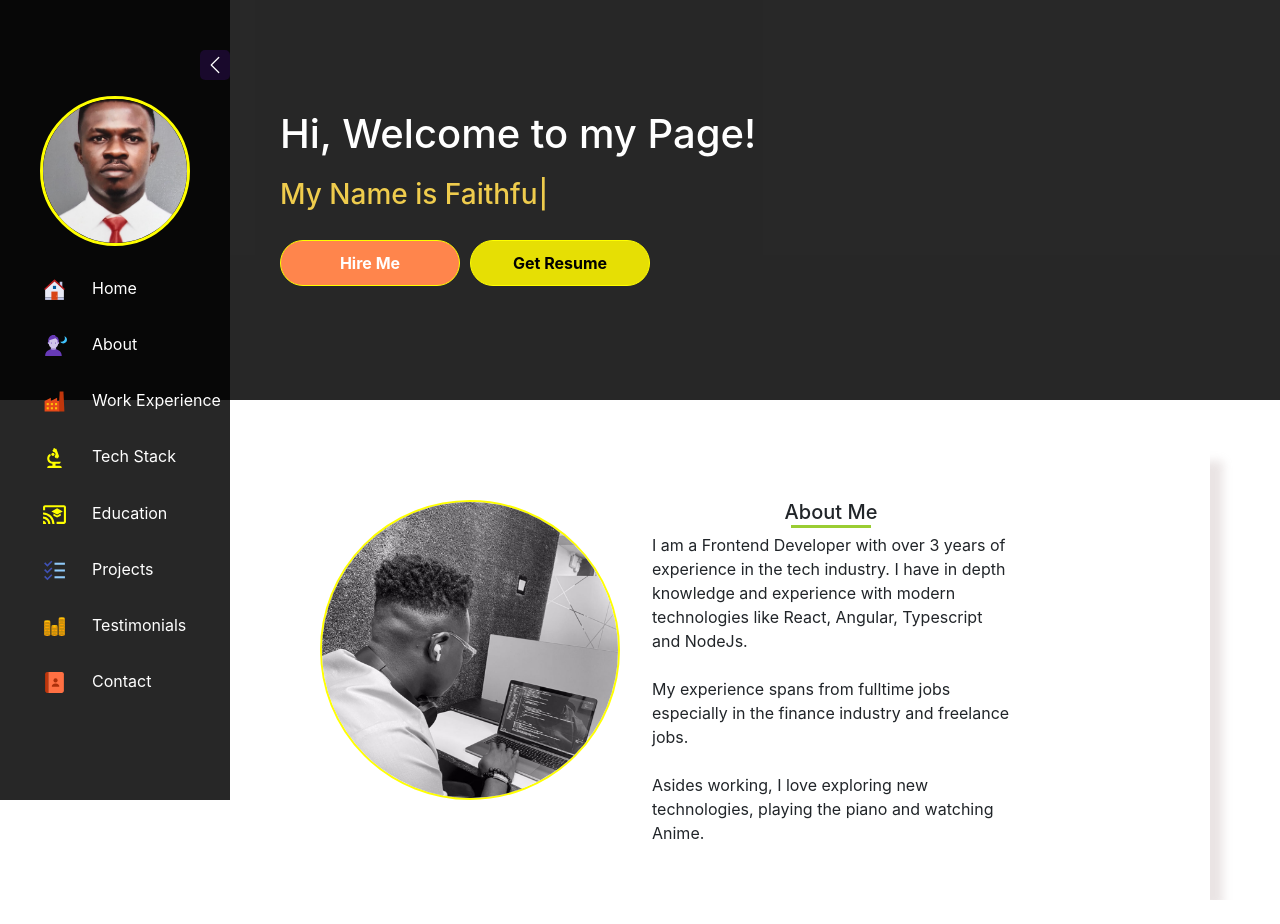
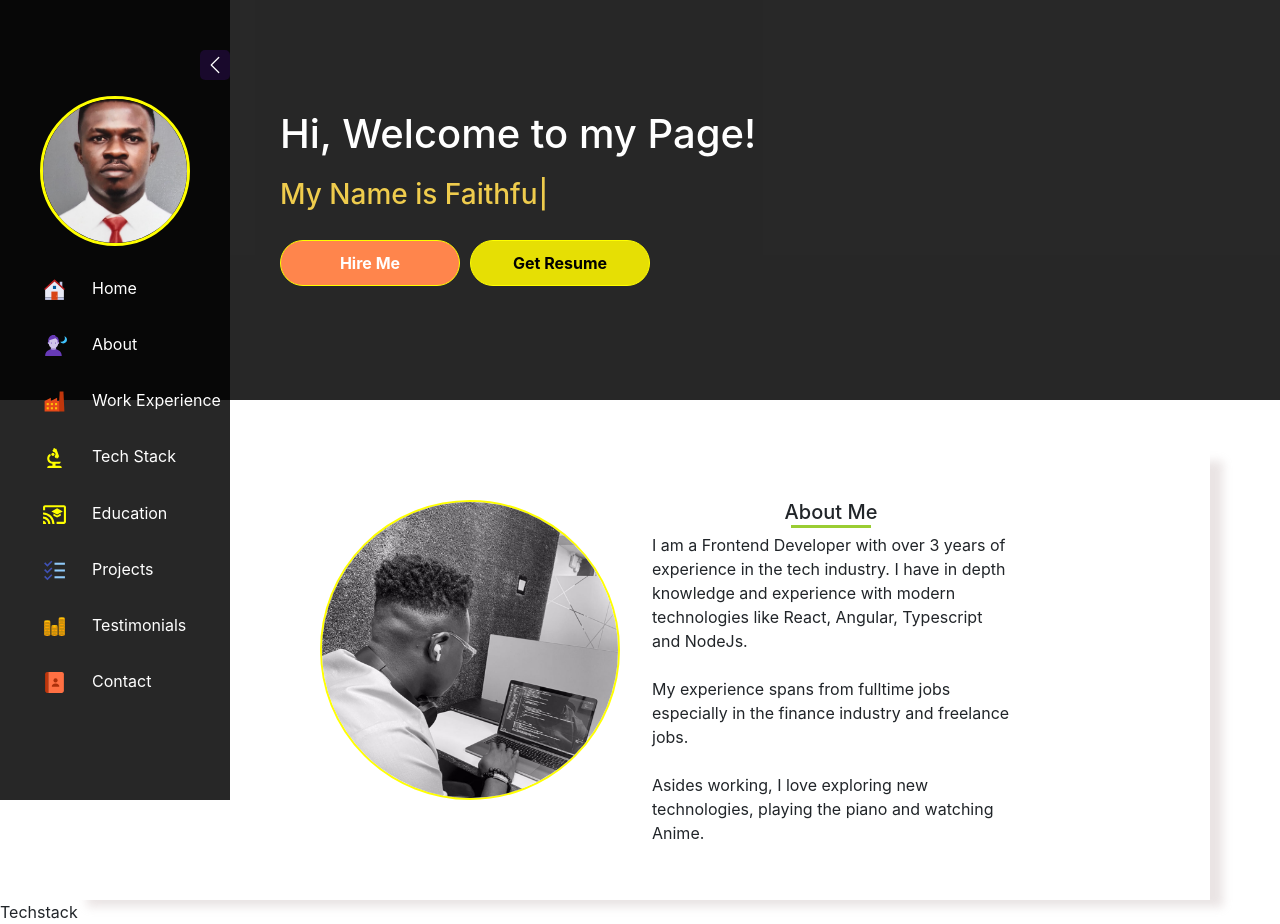
Before and after one commit to faithfulonoriobakpo/portfolio-website-react, a React (Create React App) app in the folder Frontend/: page / in a window 1280 px wide. Before the commit the page ends 900 px from the top, so only its background shows below. Built offline with nearby package versions, Linux system fonts and the light colour scheme.

Commit message:
created Tech Stack component

```diff
--- a/Frontend/src/App.js
+++ b/Frontend/src/App.js
@@ -1,12 +1,14 @@
 import React from 'react';
 import Sidebar from './Components/Sidebar/Sidebar';
 import About from './Components/About/About';
+import Techstack from './Components/Tech Stack/Techstack';
 
 const App = () => {
   return(
     <>
       <Sidebar />
       <About />
+      <Techstack />
     </>
   );
 }
--- /dev/null
+++ b/Frontend/src/Components/Tech Stack/Techstack.js
@@ -0,0 +1,10 @@
+import React from 'react';
+import './Techstack.css';
+
+const Techstack = () => {
+  return (
+    <div>Techstack</div>
+  )
+}
+
+export default Techstack
```
Also changed, not shown: Frontend/src/Components/Tech Stack/Techstack.css (added).
